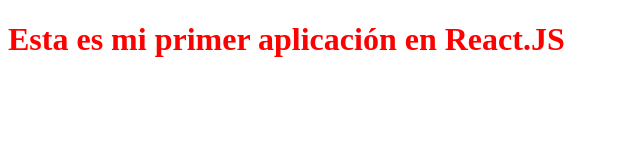
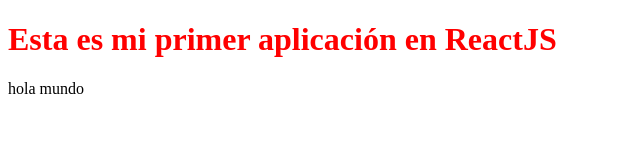
Before and after one commit to martinnmoreira/ProyectoFinalReactJs-Moreira, a React (Create React App) app: page / in a window 1280 px wide. Shown: the top 160 px of the page, without its empty margins (0-640 px from the left). Built offline with nearby package versions, Linux system fonts and the light colour scheme.

Commit message:
Segunda subida con prueba

```diff
--- a/src/App.js
+++ b/src/App.js
@@ -1,7 +1,8 @@
 function App() {
   return (
     <div className="App">
-      <h1>Esta es mi primer aplicación en React.JS</h1>
+      <h1>Esta es mi primer aplicación en ReactJS</h1>
+      <p>hola mundo</p>
     </div>
   );
 }
```
